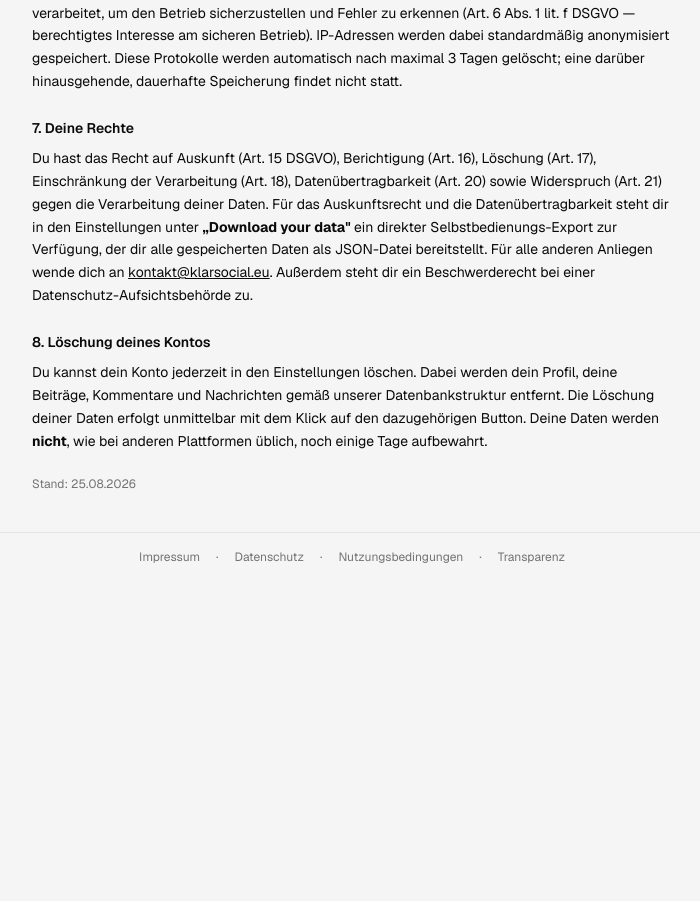
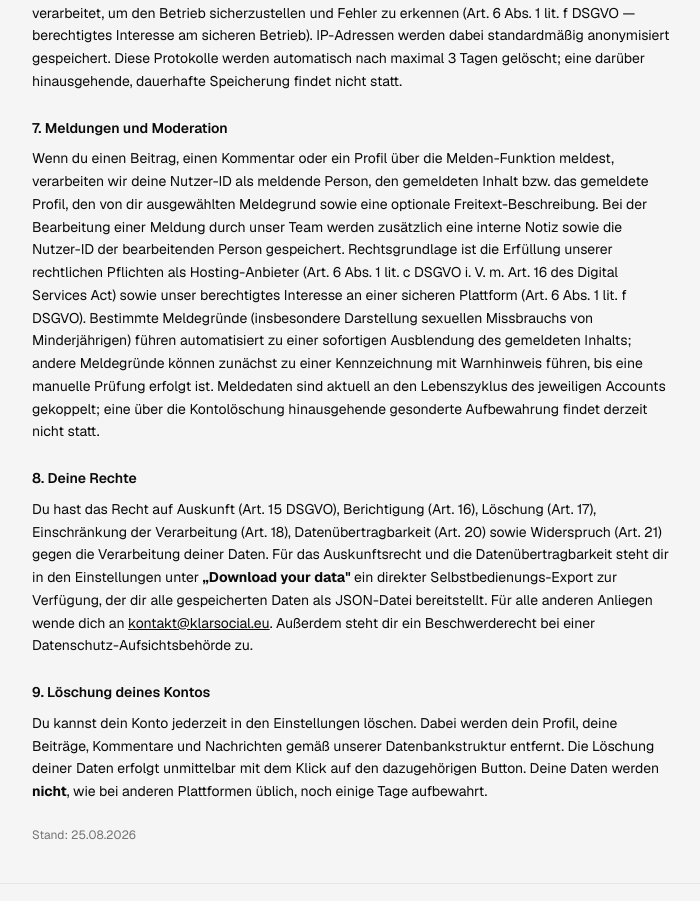
Before and after one commit to mergedeyes/Klar-Stack, a Next.js app in the folder klar-web/: page /datenschutz in a window 1280 px wide. Shown: the part 1548-2449 px from the top of the page, without its empty margins (288-988 px from the left). Before the commit the page ends 2129 px from the top, so only its background shows below. Built offline with nearby package versions, Linux system fonts and the light colour scheme; no server answers.

Commit message:
docs(legal): Updated legal pages

```diff
--- a/klar-web/src/app/datenschutz/page.tsx
+++ b/klar-web/src/app/datenschutz/page.tsx
@@ -148,7 +148,32 @@ export default function DatenschutzPage() {
         </section>
 
         <section className="mb-6">
-          <h2 className="mb-2 font-semibold">7. Deine Rechte</h2>
+          <h2 className="mb-2 font-semibold">7. Meldungen und Moderation</h2>
+          <p>
+            Wenn du einen Beitrag, einen Kommentar oder ein Profil über die
+            Melden-Funktion meldest, verarbeiten wir deine Nutzer-ID als
+            meldende Person, den gemeldeten Inhalt bzw. das gemeldete Profil,
+            den von dir ausgewählten Meldegrund sowie eine optionale
+            Freitext-Beschreibung. Bei der Bearbeitung einer Meldung durch
+            unser Team werden zusätzlich eine interne Notiz sowie die
+            Nutzer-ID der bearbeitenden Person gespeichert. Rechtsgrundlage
+            ist die Erfüllung unserer rechtlichen Pflichten als
+            Hosting-Anbieter (Art. 6 Abs. 1 lit. c DSGVO i. V. m. Art. 16 des
+            Digital Services Act) sowie unser berechtigtes Interesse an einer
+            sicheren Plattform (Art. 6 Abs. 1 lit. f DSGVO). Bestimmte
+            Meldegründe (insbesondere Darstellung sexuellen Missbrauchs von
+            Minderjährigen) führen automatisiert zu einer sofortigen
+            Ausblendung des gemeldeten Inhalts; andere Meldegründe können
+            zunächst zu einer Kennzeichnung mit Warnhinweis führen, bis eine
+            manuelle Prüfung erfolgt ist. Meldedaten sind aktuell an den
+            Lebenszyklus des jeweiligen Accounts gekoppelt; eine über die
+            Kontolöschung hinausgehende gesonderte Aufbewahrung findet
+            derzeit nicht statt.
+          </p>
+        </section>
+
+        <section className="mb-6">
+          <h2 className="mb-2 font-semibold">8. Deine Rechte</h2>
           <p>
             Du hast das Recht auf Auskunft (Art. 15 DSGVO), Berichtigung (Art.
             16), Löschung (Art. 17), Einschränkung der Verarbeitung (Art. 18),
@@ -167,7 +192,7 @@ export default function DatenschutzPage() {
         </section>
 
         <section className="mb-6">
-          <h2 className="mb-2 font-semibold">8. Löschung deines Kontos</h2>
+          <h2 className="mb-2 font-semibold">9. Löschung deines Kontos</h2>
           <p>
             Du kannst dein Konto jederzeit in den Einstellungen löschen. Dabei
             werden dein Profil, deine Beiträge, Kommentare und Nachrichten
--- a/klar-web/src/app/impressum/page.tsx
+++ b/klar-web/src/app/impressum/page.tsx
@@ -19,7 +19,7 @@ export default function ImpressumPage() {
 
       <div className="mx-auto max-w-2xl px-4 py-10 text-sm leading-relaxed">
         <section className="mb-6">
-          <h2 className="mb-2 font-semibold">Angaben gemäß § 5 TMG</h2>
+          <h2 className="mb-2 font-semibold">Angaben gemäß § 5 DDG</h2>
           <p>
             Jan Motulla
             <br />
--- a/klar-web/src/app/nutzungsbedingungen/page.tsx
+++ b/klar-web/src/app/nutzungsbedingungen/page.tsx
@@ -85,15 +85,25 @@ export default function NutzungsbedingungenPage() {
         <section className="mb-6">
           <h2 className="mb-2 font-semibold">5. Meldung von Inhalten und Maßnahmen</h2>
           <p>
-            Wenn du auf Inhalte stößt, die gegen diese Nutzungsbedingungen
-            verstoßen, kannst du dies an{" "}
+            Wenn du auf Beiträge, Kommentare oder Profile stößt, die gegen
+            diese Nutzungsbedingungen verstoßen, kannst du sie direkt in der
+            App über die Melden-Funktion melden und dabei einen passenden
+            Grund auswählen (u. a. Spam, Belästigung, Hassrede,
+            Gewaltdarstellung, Selbstverletzung, sexuelle Inhalte, Darstellung
+            sexuellen Missbrauchs von Minderjährigen, Identitätsdiebstahl oder
+            sonstige Verstöße). Je nach gewähltem Grund kann der gemeldete
+            Inhalt automatisch vorübergehend ausgeblendet oder mit einem
+            Warnhinweis versehen werden, bis unser Team die Meldung geprüft
+            hat. Wir behalten uns vor, Inhalte, die gegen diese
+            Nutzungsbedingungen verstoßen, zu entfernen und Konten zu sperren
+            oder zu löschen, soweit dies zur Wahrung berechtigter Interessen
+            oder zur Erfüllung rechtlicher Pflichten erforderlich ist. Für
+            Anliegen, die sich nicht über die Melden-Funktion abdecken lassen,
+            erreichst du uns unter{" "}
             <a href="mailto:kontakt@klarsocial.eu" className="underline">
               kontakt@klarsocial.eu
-            </a>{" "}
-            melden. Wir behalten uns vor, Inhalte, die gegen diese
-            Nutzungsbedingungen verstoßen, zu entfernen und Konten zu sperren
-            oder zu löschen, soweit dies zur Wahrung berechtigter Interessen
-            oder zur Erfüllung rechtlicher Pflichten erforderlich ist.
+            </a>
+            .
           </p>
         </section>
 
```
